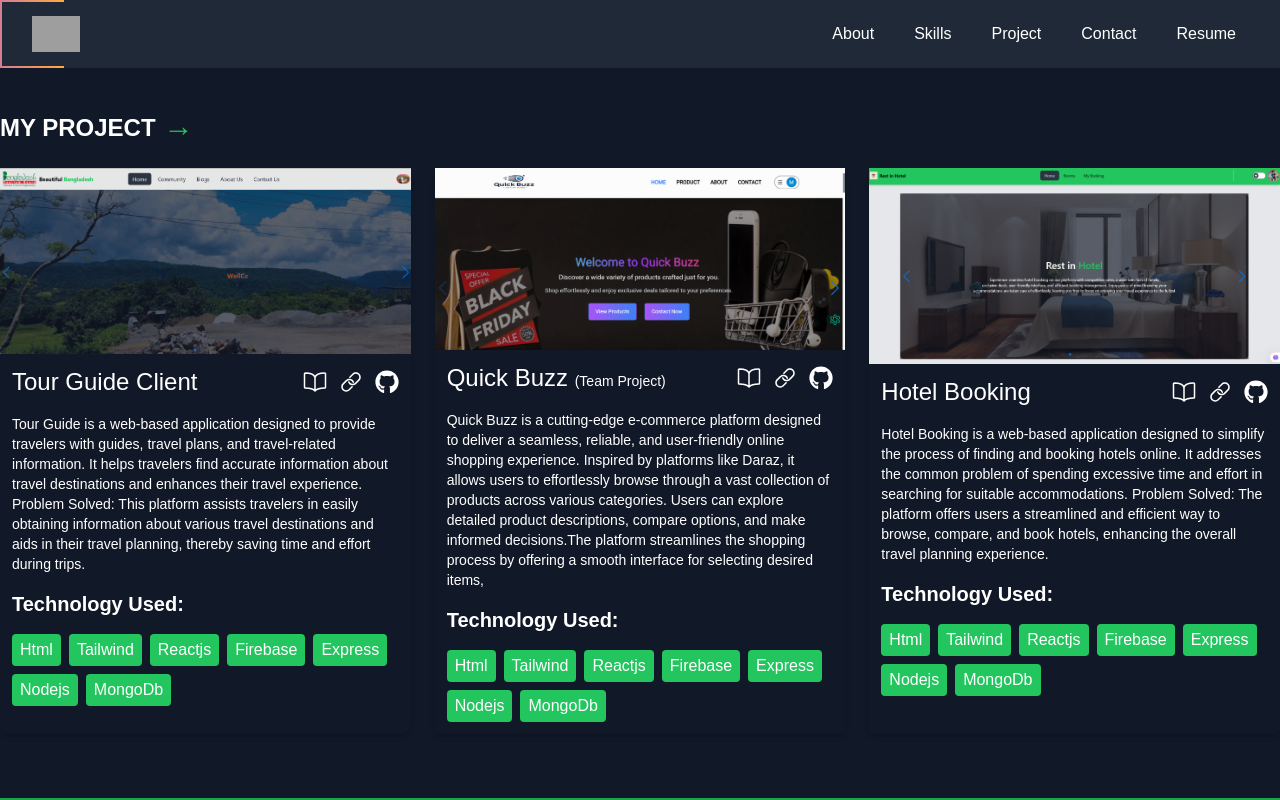
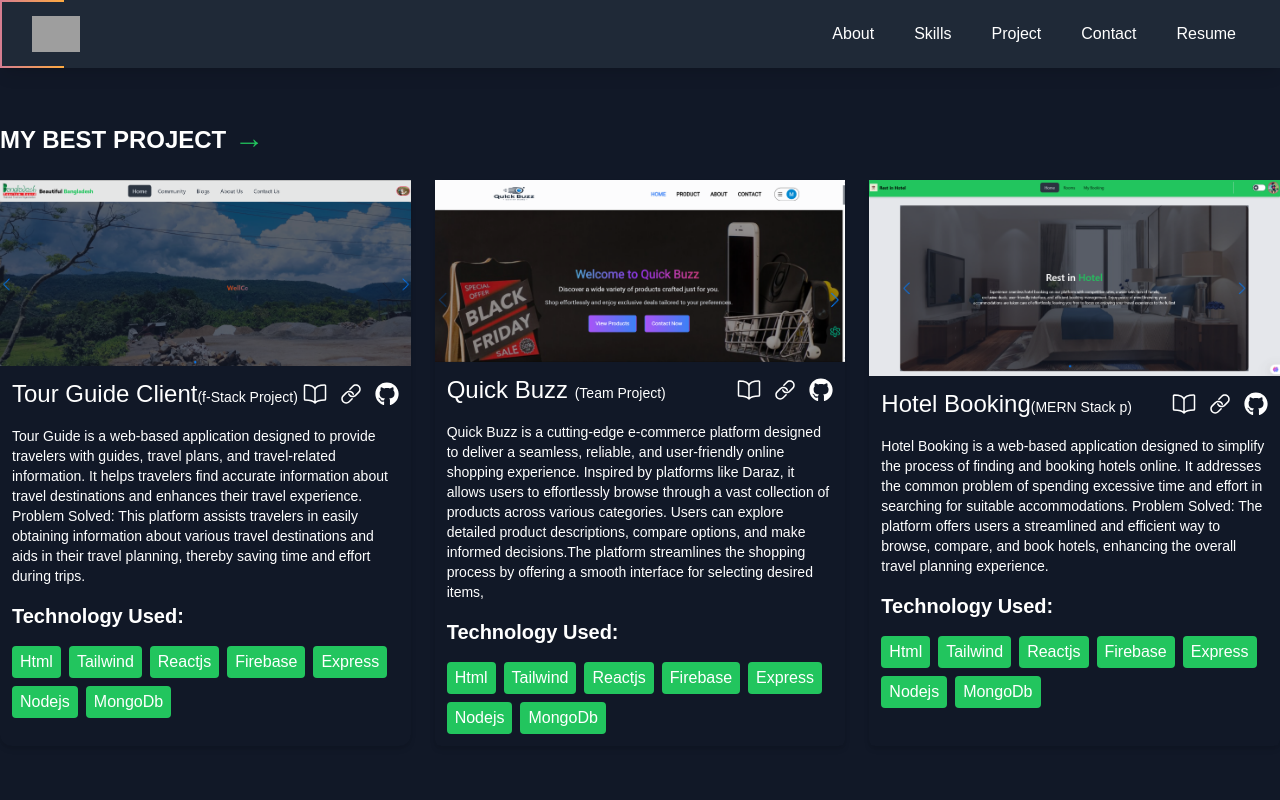
Before and after one commit to rakibul561/Rakibul-hasan-portfolio-, a Next.js app: page /project in a window 1280 px wide. Shown: the top 800 px of the page. Built offline with nearby package versions, Linux system fonts and the light colour scheme; grey boxes are pictures that could not be loaded.

Commit message:
update code

```diff
--- a/src/app/Component/Navbar.tsx
+++ b/src/app/Component/Navbar.tsx
@@ -8,7 +8,7 @@ const Navbar = () => {
   const [isOpen, setIsOpen] = useState(false);
 
   return (
-    <div className="relative z-50 bg-gray-800">
+    <div className="fixed top-0 left-0 w-full z-50 bg-gray-800 shadow-lg">
       {/* BorderBeam */}
       <div className="absolute inset-0 -z-10 hidden md:block">
         <BorderBeam />
--- a/src/app/contact/page.tsx
+++ b/src/app/contact/page.tsx
@@ -3,7 +3,7 @@ import Heading from "../Component/Heading/Heading";
 
 const Contact: React.FC = () => {
   return (
-    <div>
+    <div className="mt-24">
         <Heading title='Hire me'></Heading>
       <div className="bg-dark text-white  px-5  flex flex-col lg:flex-row justify-between">
         {/* Contact Info Section */}
--- a/src/app/project/page.tsx
+++ b/src/app/project/page.tsx
@@ -8,7 +8,6 @@ import img1 from "../../../public/quick.png";
 import img2 from '../../../public/hotel booking.png'
 import img3 from '../../../public/tour guide.png'
 import Image from "next/image";
-import { BorderBeam } from "@/components/ui/border-beam";
 
 
 
@@ -16,9 +15,9 @@ const Projectpage = () => {
   return (
     <div className="">
       <section className="bg-base-300">
-        <div className="container py-10 mx-auto">
-          <Heading title="My Project"></Heading>
-          <div className="grid  grid-cols-1 md:grid-cols-2 lg:grid-cols-3 gap-6 mt-6">
+        <div className="container py-10 mx-auto mt-20">
+          <Heading title="My best  Project"></Heading>
+          <div className="grid  grid-cols-1  md:grid-cols-2 lg:grid-cols-3 gap-6 mt-6">
 
 
 
@@ -35,7 +34,9 @@ const Projectpage = () => {
 
               <div className="p-3">
                 <div className="flex items-center justify-between">
-                  <h2 className="text-2xl">Tour Guide Client</h2>
+                  <h2 className="text-2xl">Tour Guide Client
+                  <span className="text-sm">(f-Stack Project)</span>
+                  </h2>
                   <div className="flex items-center space-x-3 text-2xl">
                     <a href="https://github.com/rakibul561/Tour-Guide-Client-">
                       <IoBookOutline />
@@ -146,7 +147,10 @@ const Projectpage = () => {
               </div>
               <div className="p-3">
                 <div className="flex items-center justify-between">
-                  <h2 className="text-2xl">Hotel Booking</h2>
+                  <h2 className="text-2xl">Hotel Booking
+
+                  <span className="text-sm">(MERN Stack p)</span>
+                  </h2>
                   <div className="flex items-center space-x-3 text-2xl">
                     <a href="https://github.com/rakibul561/Hotel-Booking">
                       <IoBookOutline />
```
